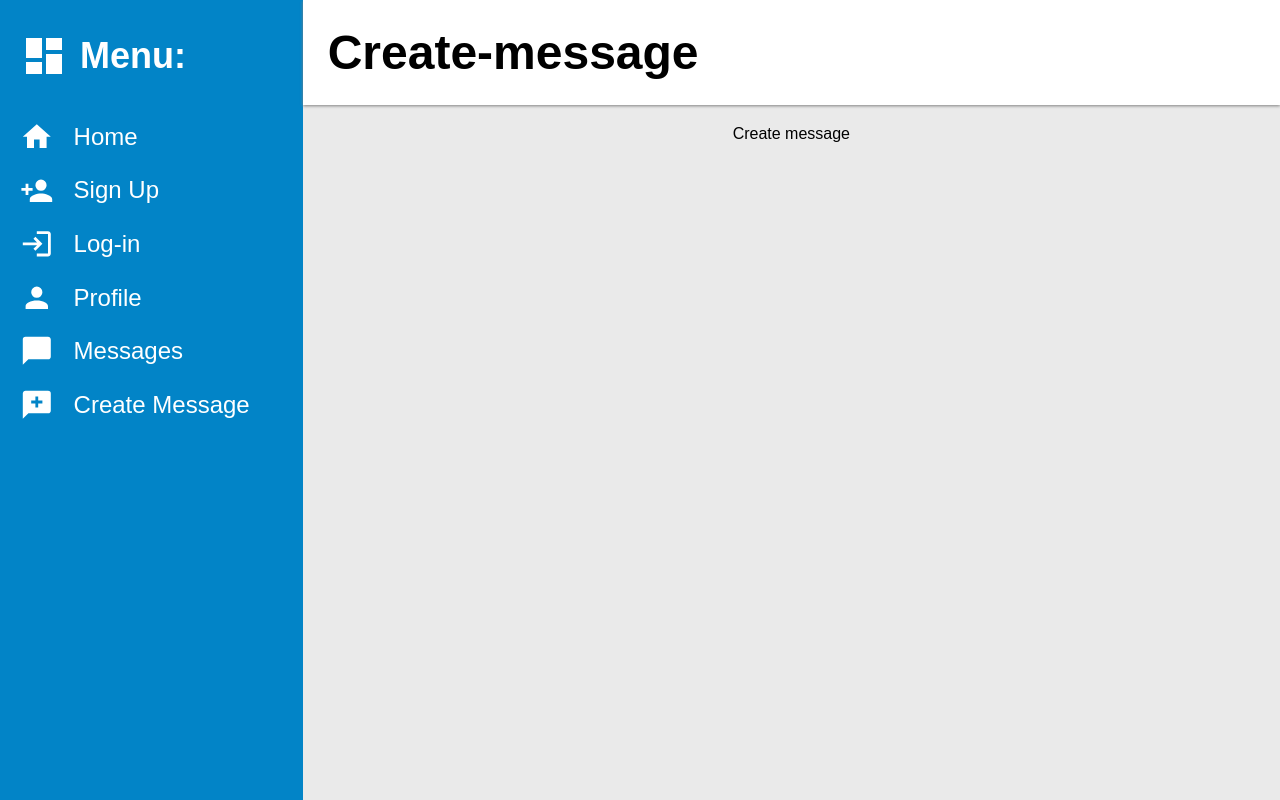
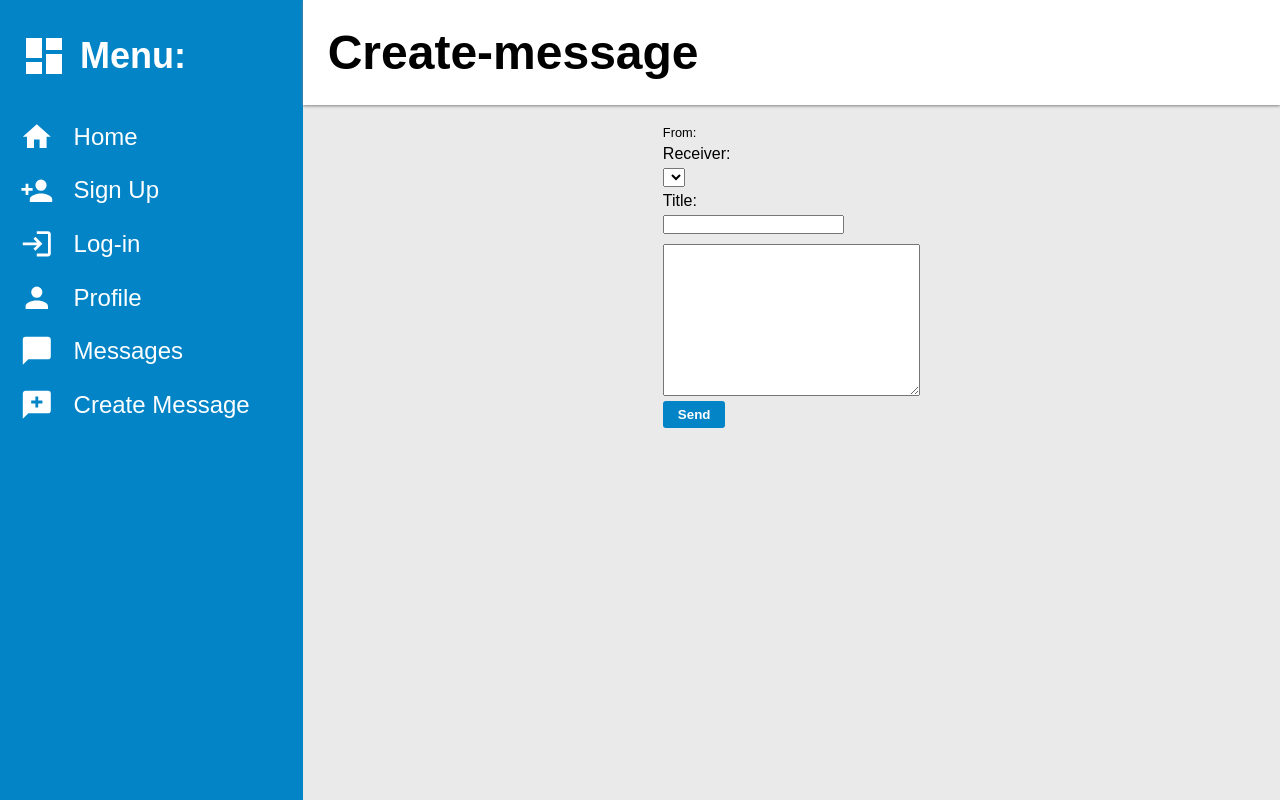
Before and after one commit to BigWojtek7/messaging-app-frontend, a React (Vite) app: page /create-message in a window 1280 px wide. Built offline with nearby package versions, Linux system fonts and the light colour scheme.

Commit message:
Connect CreateMessage component with backend API

```diff
--- a/src/components/CreateMessage/CreateMessage.jsx
+++ b/src/components/CreateMessage/CreateMessage.jsx
@@ -1,7 +1,85 @@
-function CreateMessage(){
-  return(
-    <p>Create message</p>
-  )
+import { useOutletContext } from 'react-router-dom';
+import { useEffect, useState } from 'react';
+
+function CreateMessage() {
+  const [token, , user] = useOutletContext();
+  const [allUsers, setAllUsers] = useState([]);
+
+  const [isSent, setIsSent] = useState(false);
+
+  const handleSubmit = (e) => {
+    e.preventDefault();
+
+    const postApi = async () => {
+      const res = await fetch('http://localhost:3000/create-message', {
+        headers: { 'Content-Type': 'application/json', Authorization: token, },
+        body: JSON.stringify({
+          title: e.target.title.value,
+          content: e.target.content.value,
+          receiver: e.target.receiver.value,
+        }),
+        method: 'post',
+      });
+      console.log(res);
+      const data = await res.json();
+      console.log(data);
+      if (data.success) {
+        setIsSent(true);
+      }
+    };
+    postApi();
+  };
+  console.log(isSent);
+
+  useEffect(() => {
+    if (token) {
+      const postApi = async () => {
+        try {
+          const res = await fetch(`http://localhost:3000/all-users`, {
+            headers: {
+              Authorization: token,
+            },
+          });
+          const data = await res.json();
+
+          setAllUsers(data);
+          console.log(data);
+        } catch (err) {
+          console.log(err.name);
+        }
+      };
+      postApi();
+    }
+    return () => {
+      setAllUsers([]);
+    };
+  }, [token]);
+
+  console.log(allUsers);
+  return (
+    <>
+    {!isSent? <form onSubmit={handleSubmit}>
+      <p>
+        From: <strong>{user.username}</strong>
+      </p>
+      <label htmlFor="receiver">Receiver:</label>
+      <select name="receiver" id="receiver">
+        {allUsers
+          .filter((rec) => rec.username !== user.username)
+          .map((receiver) => (
+            <option key={receiver._id} value={receiver._id}>
+              {receiver.username}
+            </option>
+          ))}
+      </select>
+      <label htmlFor="title">Title:</label>
+      <input type="text" id="title" name="title" />
+      <label htmlFor="content"></label>
+      <textarea name="content" id="content" rows="10" cols="30"></textarea>
+      <button>Send</button>
+    </form>: <div className='messageSent'><p>Your message has been sent</p><button onClick={()=> setIsSent(false)}>New message</button></div>}
+    </>
+  );
 }
 
-export default CreateMessage
+export default CreateMessage;
--- a/src/components/SignUp/SignUp.jsx
+++ b/src/components/SignUp/SignUp.jsx
@@ -5,7 +5,7 @@ import { useOutletContext } from 'react-router-dom';
 function SignUp() {
   const [fetchData, setFetchData] = useState(null);
   const navigate = useNavigate();
-  const [token, setToken] = useOutletContext();
+  const [token] = useOutletContext();
 
   const handleSubmit = (e) => {
     e.preventDefault();
```
